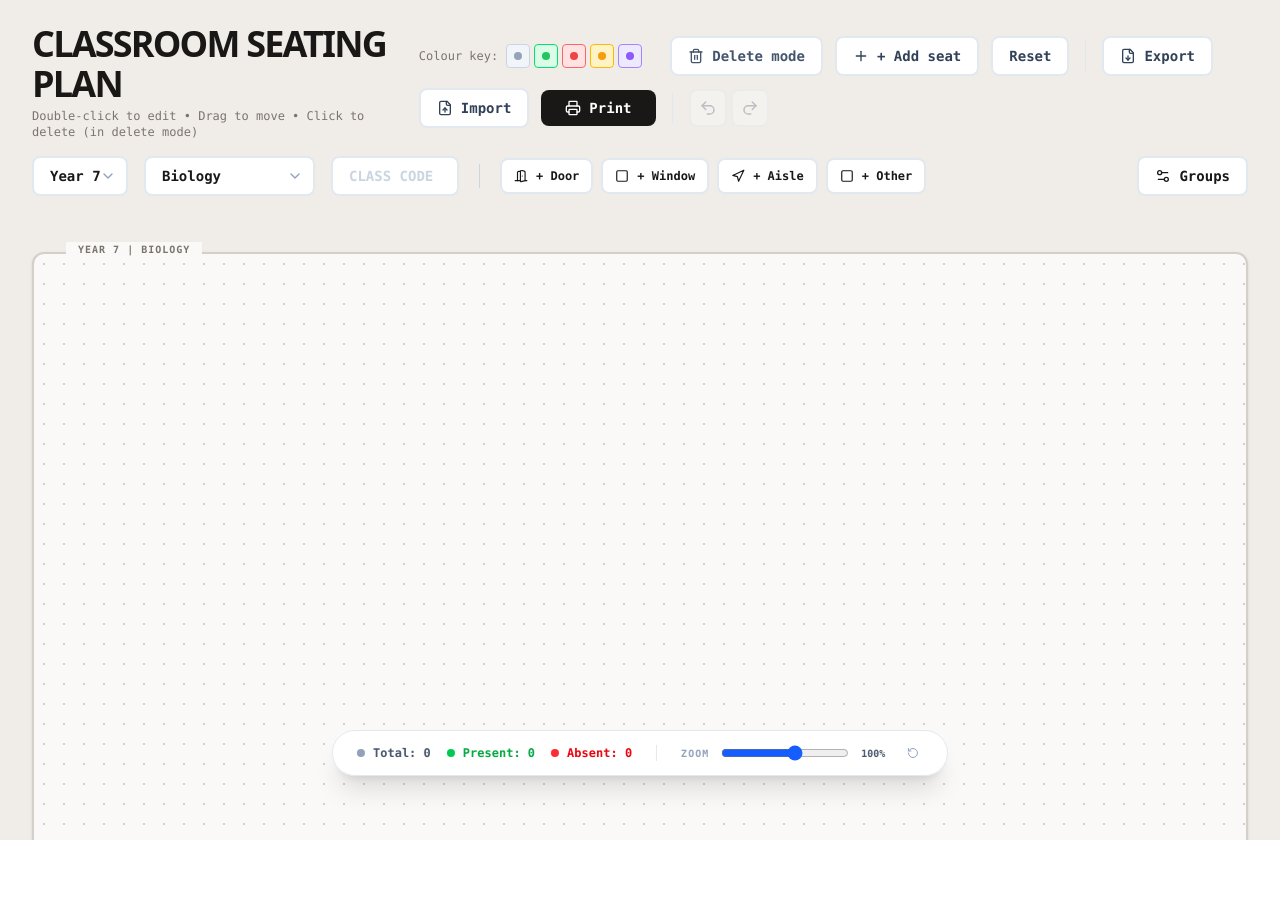
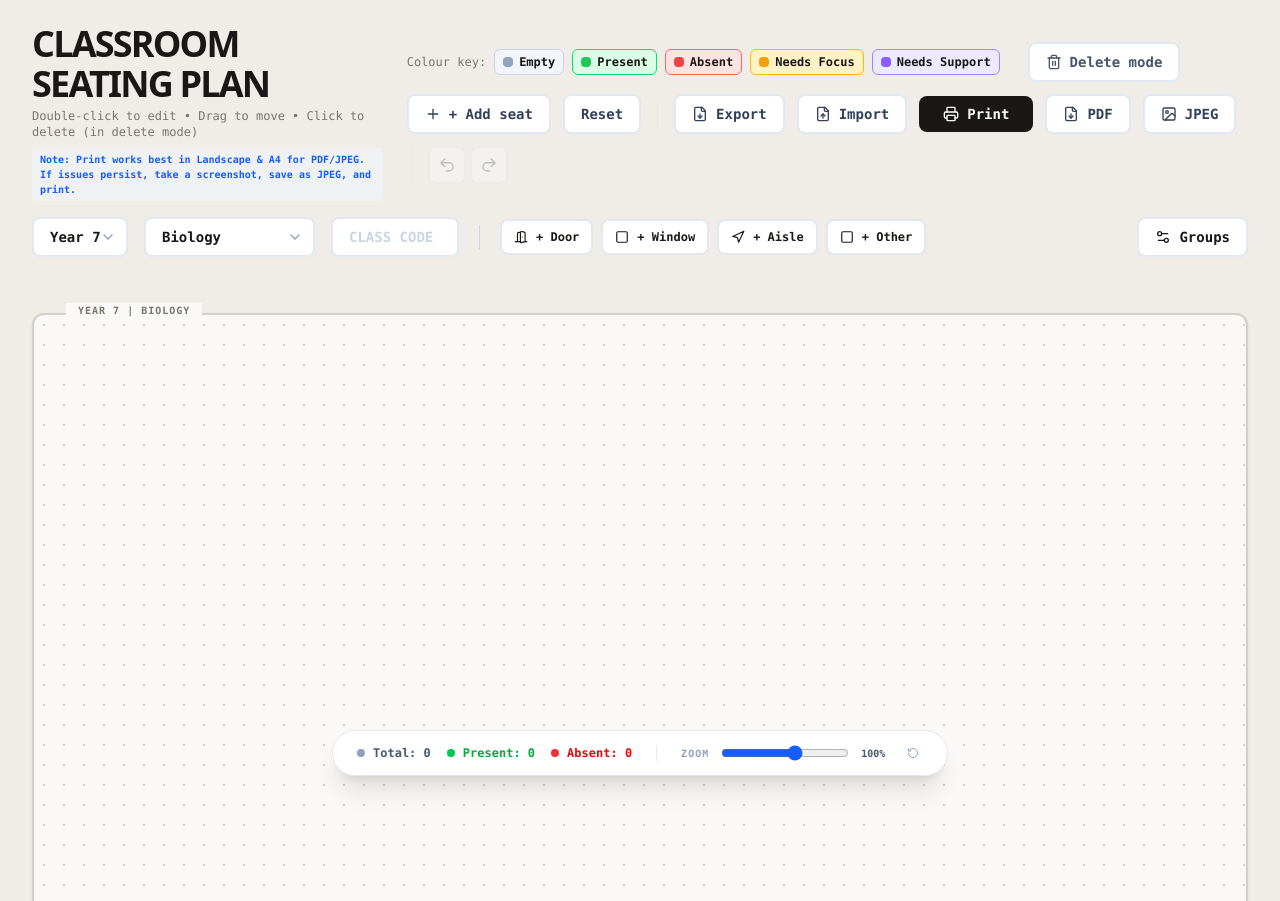
Before and after one commit to pooja7909/seating-plan, a React (Vite) app: page / in a window 1280 px wide. Before the commit the page ends 840 px from the top, so only its background shows below. Built offline with nearby package versions, Linux system fonts and the light colour scheme.

Commit message:
Update App.tsx

```diff
--- a/src/App.tsx
+++ b/src/App.tsx
@@ -5,6 +5,8 @@
 
 import React, { useState, useEffect, useRef } from 'react';
 import { motion, AnimatePresence } from 'motion/react';
+import { domToJpeg, domToPng } from 'modern-screenshot';
+import { jsPDF } from 'jspdf';
 import {
   Plus,
   Trash2,
@@ -29,7 +31,8 @@ import {
   FileUp,
   Info,
   Undo2,
-  Redo2
+  Redo2,
+  Image as ImageIcon
 } from 'lucide-react';
 import { SeatData, StudentGroup, StudentStatus, ClassroomState, RoomElement, ElementType } from './types';
 
@@ -434,6 +437,104 @@ export default function App() {
     }, 500);
   };
 
+  const handleSaveAsImage = async () => {
+    if (!canvasRef.current) return;
+
+    setToast({ message: 'Generating image...', type: 'info' });
+
+    try {
+      // Temporarily remove transform for clean capture
+      const originalTransform = canvasRef.current.style.transform;
+      const originalWidth = canvasRef.current.style.width;
+
+      // Force dimensions and reset zoom for capture
+      canvasRef.current.style.transform = 'none';
+      canvasRef.current.style.width = '1200px';
+
+      const dataUrl = await domToJpeg(canvasRef.current, {
+        scale: 2,
+        backgroundColor: '#ffffff',
+      });
+
+      // Restore state
+      canvasRef.current.style.transform = originalTransform;
+      canvasRef.current.style.width = originalWidth;
+
+      const link = document.createElement('a');
+      const fileName = `${yearGroup} - ${classCode || 'NoCode'} - ${subject}`.replace(/[/\\?%*:|"<>]/g, '-');
+      link.download = `${fileName}.jpg`;
+      link.href = dataUrl;
+      link.click();
+
+      setToast({ message: 'Image saved successfully!', type: 'success' });
+      setTimeout(() => setToast(null), 3000);
+    } catch (err) {
+      console.error('Failed to save image', err);
+      setToast({ message: 'Error generating image. Try again.', type: 'info' });
+    }
+  };
+
+  const handleSaveAsPDF = async () => {
+    if (!canvasRef.current) return;
+
+    setToast({ message: 'Generating PDF...', type: 'info' });
+
+    try {
+      const originalTransform = canvasRef.current.style.transform;
+      const originalWidth = canvasRef.current.style.width;
+
+      canvasRef.current.style.transform = 'none';
+      canvasRef.current.style.width = '1200px';
+
+      const dataUrl = await domToJpeg(canvasRef.current, {
+        scale: 2,
+        backgroundColor: '#ffffff',
+      });
+
+      canvasRef.current.style.transform = originalTransform;
+      canvasRef.current.style.width = originalWidth;
+
+      const pdf = new jsPDF({
+        orientation: printOrientation === 'portrait' ? 'p' : 'l',
+        unit: 'mm',
+        format: 'a4'
+      });
+
+      const pdfWidth = pdf.internal.pageSize.getWidth();
+      const pdfHeight = pdf.internal.pageSize.getHeight();
+
+      // We want to fit 1200x800 into the PDF page width while keeping aspect ratio
+      const imgProps = pdf.getImageProperties(dataUrl);
+      const outputWidth = pdfWidth - 20; // 10mm margins on sides
+      const outputHeight = (imgProps.height * outputWidth) / imgProps.width;
+
+      // If outputHeight exceeds page height, scale down further
+      let finalWidth = outputWidth;
+      let finalHeight = outputHeight;
+      const maxPageHeight = pdfHeight - 20; // 10mm margins top/bottom
+
+      if (finalHeight > maxPageHeight) {
+        finalHeight = maxPageHeight;
+        finalWidth = (imgProps.width * finalHeight) / imgProps.height;
+      }
+
+      // Center it on the page
+      const xOffset = (pdfWidth - finalWidth) / 2;
+      const yOffset = (pdfHeight - finalHeight) / 2;
+
+      pdf.addImage(dataUrl, 'JPEG', xOffset, yOffset, finalWidth, finalHeight);
+
+      const fileName = `${yearGroup} - ${classCode || 'NoCode'} - ${subject}`.replace(/[/\\?%*:|"<>]/g, '-');
+      pdf.save(`${fileName}.pdf`);
+
+      setToast({ message: 'PDF saved successfully!', type: 'success' });
+      setTimeout(() => setToast(null), 3000);
+    } catch (err) {
+      console.error('Failed to save PDF', err);
+      setToast({ message: 'Error generating PDF.', type: 'info' });
+    }
+  };
+
   return (
     <div className={`min-h-screen bg-[#f0ede8] text-[#1a1816] font-mono selection:bg-blue-100 print:bg-white print:text-black ${isPrintMode ? 'bg-white' : ''} print:h-auto print:block print:overflow-visible`}>
       <style>
@@ -441,7 +542,7 @@ export default function App() {
           @media print {
             @page {
               size: A4 ${printOrientation};
-              margin: 5mm;
+              margin: 0;
             }
           }
         `}
@@ -457,15 +558,19 @@ export default function App() {
               <p className="text-[10px] md:text-xs text-[#7a746c] mt-1">
                 Double-click to edit • Drag to move • Click to delete (in delete mode)
               </p>
+              <div className="mt-2 text-[9px] md:text-[10px] text-blue-600 font-bold bg-blue-50/50 px-2 py-1 rounded inline-block">
+                Note: Print works best in Landscape & A4 for PDF/JPEG. If issues persist, take a screenshot, save as JPEG, and print.
+              </div>
             </div>
 
             <div className="flex flex-wrap items-center gap-2 md:gap-3">
-              <div className="flex items-center gap-2 mr-2 md:mr-4">
+              <div className="flex flex-wrap items-center gap-2 mr-2 md:mr-4">
                 <span className="text-[10px] md:text-xs text-[#7a746c] hidden sm:inline">Colour key:</span>
-                <div className="flex gap-1">
+                <div className="flex flex-wrap gap-2">
                   {(Object.keys(STATUS_CONFIG) as StudentStatus[]).map(status => (
-                    <div key={status} className={`w-6 h-6 rounded border ${STATUS_CONFIG[status].bg} ${STATUS_CONFIG[status].border} flex items-center justify-center`} title={STATUS_CONFIG[status].label}>
-                      <div className="w-2 h-2 rounded-full" style={{ backgroundColor: STATUS_CONFIG[status].color }} />
+                    <div key={status} className={`flex items-center gap-1.5 px-2 py-1 rounded-md border text-[10px] md:text-xs font-semibold ${STATUS_CONFIG[status].bg} ${STATUS_CONFIG[status].border}`}>
+                      <div className="w-2.5 h-2.5 rounded-sm" style={{ backgroundColor: STATUS_CONFIG[status].color }} />
+                      <span>{STATUS_CONFIG[status].label}</span>
                     </div>
                   ))}
                 </div>
@@ -518,6 +623,24 @@ export default function App() {
               >
                 <Printer size={16} />
                 Print
+              </button>
+
+              <button
+                onClick={handleSaveAsPDF}
+                className="flex items-center gap-2 bg-white border-2 border-slate-200 hover:bg-slate-50 text-slate-700 px-3 md:px-4 py-2 rounded-lg text-xs md:text-sm font-semibold transition-all"
+                title="Save as PDF"
+              >
+                <FileDown size={16} />
+                <span className="hidden sm:inline">PDF</span>
+              </button>
+
+              <button
+                onClick={handleSaveAsImage}
+                className="flex items-center gap-2 bg-white border-2 border-slate-200 hover:bg-slate-50 text-slate-700 px-3 md:px-4 py-2 rounded-lg text-xs md:text-sm font-semibold transition-all"
+                title="Save as JPEG"
+              >
+                <ImageIcon size={16} />
+                <span className="hidden sm:inline">JPEG</span>
               </button>
 
               <div className="h-8 w-[1px] bg-slate-200 mx-1 hidden md:block" />
@@ -641,9 +764,6 @@ export default function App() {
       {isPrintMode && (
         <div className="fixed top-4 right-4 z-[100] print:hidden flex flex-col items-end gap-2">
           <div className="bg-white/90 backdrop-blur px-4 py-2 rounded-lg border border-slate-200 shadow-lg flex flex-col gap-2">
-            <div className="text-xs font-bold text-slate-600">
-              Print Settings (Default: A4 Portrait)
-            </div>
             <div className="flex gap-2">
               <button
                 onClick={() => setPrintOrientation('portrait')}
@@ -661,6 +781,23 @@ export default function App() {
             <div className="text-[10px] text-slate-400 mt-1">
               Press <kbd className="bg-slate-100 px-1 rounded border border-slate-300">Ctrl+P</kbd> to print
             </div>
+            <div className="h-[1px] bg-slate-100 my-1" />
+            <div className="flex gap-2">
+              <button
+                onClick={handleSaveAsPDF}
+                className="flex flex-1 items-center justify-center gap-1.5 px-3 py-1.5 bg-slate-800 text-white rounded text-[10px] font-bold hover:bg-slate-700 transition-all"
+                title="Save this view as PDF"
+              >
+                <FileDown size={14} /> PDF
+              </button>
+              <button
+                onClick={handleSaveAsImage}
+                className="flex flex-1 items-center justify-center gap-1.5 px-3 py-1.5 bg-slate-800 text-white rounded text-[10px] font-bold hover:bg-slate-700 transition-all"
+                title="Save this view as JPEG"
+              >
+                <ImageIcon size={14} /> JPEG
+              </button>
+            </div>
           </div>
           <button
             onClick={() => setIsPrintMode(false)}
@@ -676,7 +813,7 @@ export default function App() {
       <main className={`relative p-4 md:p-8 overflow-auto h-[calc(100vh-220px)] md:h-[calc(100vh-180px)] print:p-0 print:h-auto print:overflow-visible print:static ${isPrintMode ? 'h-auto min-h-screen p-0 no-scrollbar' : ''}`}>
         <div
           ref={canvasRef}
-          className={`relative min-w-[1200px] min-h-[800px] bg-[#faf9f7] rounded-xl border-2 border-[#d4cfc8] shadow-sm print:border-none print:shadow-none print:min-w-0 print:min-h-0 mx-auto print:bg-white print:static print:block print:w-full ${printOrientation === 'portrait' ? 'print-scale-portrait' : 'print-scale-landscape'}`}
+          className={`relative min-w-[1200px] min-h-[800px] bg-[#faf9f7] rounded-xl border-2 border-[#d4cfc8] shadow-sm print:border-none print:shadow-none mx-auto print:bg-white print:static print:block ${isPrintMode ? (printOrientation === 'portrait' ? 'print-scale-portrait' : 'print-scale-landscape') : ''}`}
           onContextMenu={(e) => {
             if (clipboard) {
               e.preventDefault();
@@ -692,11 +829,12 @@ export default function App() {
             marginBottom: !isPrintMode ? `${(zoom - 1) * 800}px` : undefined,
             marginRight: !isPrintMode ? `${(zoom - 1) * 1200}px` : undefined,
             backgroundImage: snapToGrid ? 'radial-gradient(#d4cfc8 1px, transparent 1px)' : 'none',
-            backgroundSize: `${GRID_SIZE}px ${GRID_SIZE}px`
+            backgroundSize: `${GRID_SIZE}px ${GRID_SIZE}px`,
+            paddingTop: isPrintMode ? '20px' : '0px'
           }}
         >
           {/* Room Label */}
-          <div className="absolute -top-3 left-8 bg-[#faf9f7] px-3 text-[10px] font-bold tracking-widest uppercase text-[#7a746c] z-10 print:bg-white print:text-black">
+          <div className={`absolute left-8 bg-[#faf9f7] px-3 text-[10px] font-bold tracking-widest uppercase text-[#7a746c] z-10 print:bg-white print:text-black ${isPrintMode ? 'top-4' : '-top-3'}`}>
             {yearGroup} {classCode && `- ${classCode}`} | {subject}
           </div>
 
```
